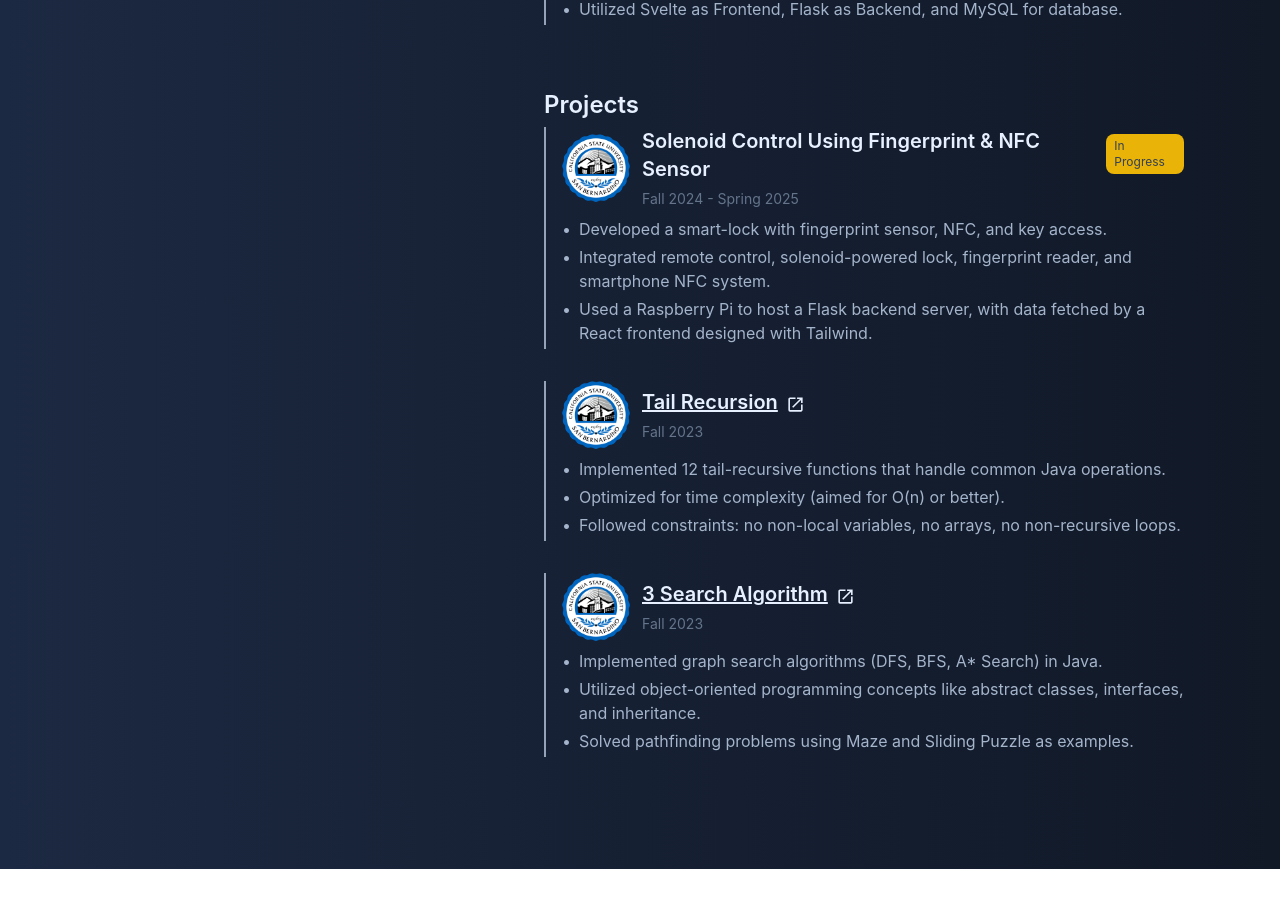
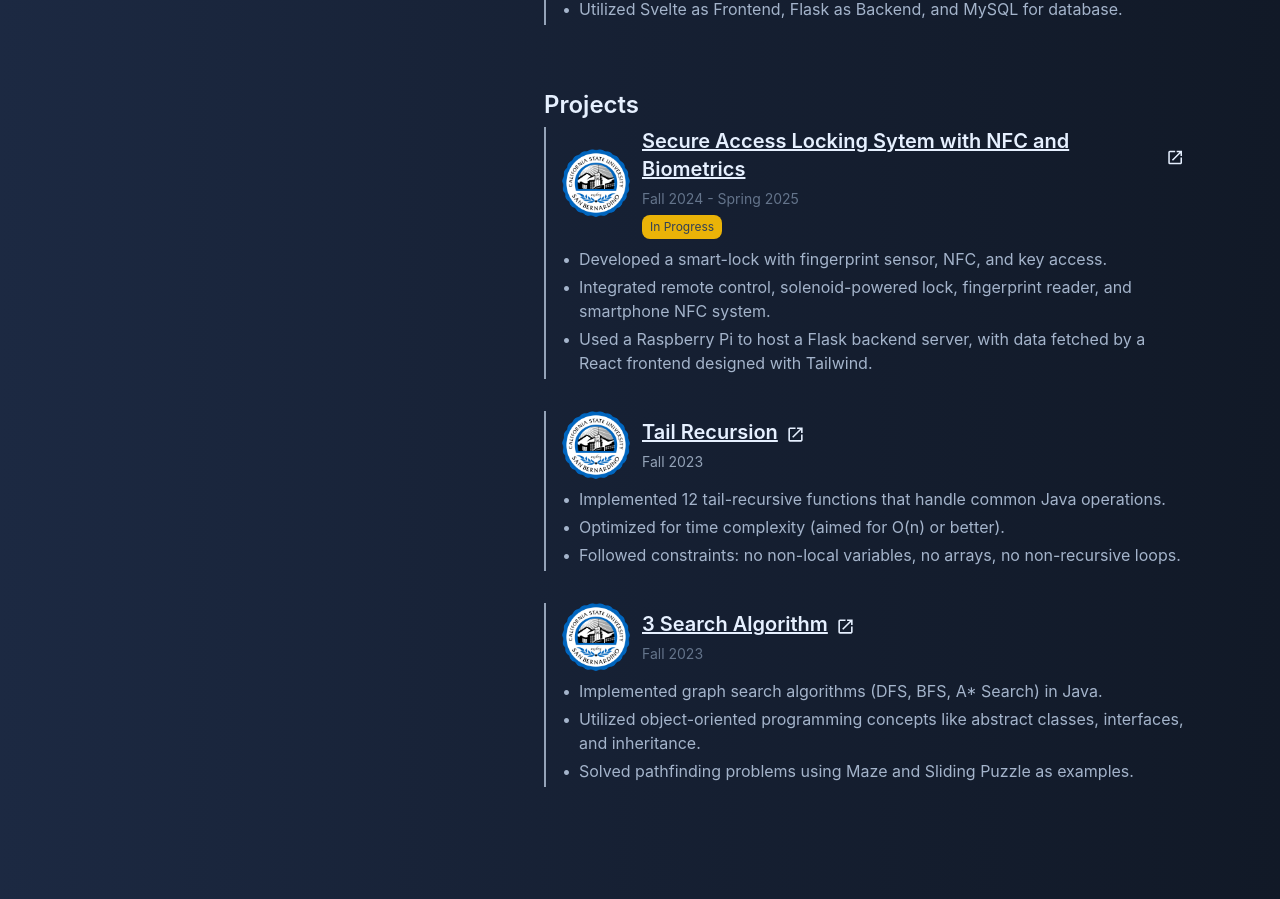
Before and after one commit to shunakiya/portfolio, a React (Vite) app: page / in a window 1280 px wide. Shown: the part 973-1872 px from the top of the page. Before the commit the page ends 1842 px from the top, so only its background shows below. Built offline with nearby package versions, Linux system fonts and the light colour scheme.

Commit message:
updated latest project and added hover color trasnsition

```diff
--- a/src/components/PersonalInfo.tsx
+++ b/src/components/PersonalInfo.tsx
@@ -30,11 +30,7 @@ export default function PersonalInfo({ activeSection }: PersonalInfoProps) {
     <div className="py-2 sm:py-6 md:py-8 lg:py-20 flex flex-col sticky gap-6 top-0 h-fit">
       <div className="flex flex-col">
         <div>
-          <img
-            src={pfp}
-            className="w-36 h-36 rounded-full mb-2"
-            alt="Profile picture"
-          />
+          <img src={pfp} className="w-36 h-36 rounded-full mb-2" />
           <h1 className="text-4xl font-bold">Shunsuke Akiya</h1>
         </div>
 
@@ -91,7 +87,7 @@ export default function PersonalInfo({ activeSection }: PersonalInfoProps) {
           {/* resume */}
           <button
             onClick={openResume}
-            className=" hover:transition hover:ease-in-out duration-100 hover:text-[#e6f0ff]"
+            className="hover:transition hover:ease-in-out duration-100 hover:text-[#e6f0ff]"
             title="Resume"
           >
             <div className="flex flex-row border-2 duration-100 border-slate-400 hover:border-[#e6f0ff] rounded-xl p-2 gap-2">
--- a/src/components/Projects.tsx
+++ b/src/components/Projects.tsx
@@ -17,17 +17,28 @@ export default function Projects() {
               />
               <div className="flex flex-col gap-2">
                 <div className="flex flex-row items-center gap-3">
-                  <h1 className="text-xl font-semibold  text-[#e6f0ff] -mb-0.5">
-                    Solenoid Control Using Fingerprint & NFC Sensor
-                  </h1>
+                  <a
+                    className="flex flex-row items-center group justify-between"
+                    href="https://github.com/shunakiya/salsnb"
+                    target="_blank"
+                  >
+                    <h1 className="text-xl font-semibold text-[#e6f0ff] underline -mb-0.5 group-hover:transition group-hover:ease-in-out duration-[25ms] hover:text-slate-400">
+                      Secure Access Locking Sytem with NFC and Biometrics
+                    </h1>
 
-                  <p className="bg-yellow-500 text-xs text-slate-700 px-2 py-1 rounded-lg items-center w-max">
-                    In Progress
-                  </p>
+                    <MdOpenInNew
+                      className="mt-1.5 ml-2 group-hover:transition group-hover:ease-in-out duration-[25ms] group-hover:text-slate-400"
+                      size={19}
+                    />
+                  </a>
                 </div>
 
                 <p className="text-slate-500 text-sm">
                   Fall 2024 - Spring 2025
+                </p>
+
+                <p className="bg-yellow-500 text-slate-700 text-xs -mt-0.5 py-1 px-2 w-max rounded-lg">
+                  In Progress
                 </p>
               </div>
             </div>
@@ -70,17 +81,20 @@ export default function Projects() {
               />
               <div className="flex flex-col gap-2">
                 <a
-                  className="flex flex-row items-center"
+                  className="flex flex-row items-center group"
                   href="https://github.com/shunakiya/tail-recursion-project"
                   target="_blank"
                 >
-                  <h1 className="text-xl font-semibold underline text-[#e6f0ff] -mb-0.5">
+                  <h1 className="text-xl font-semibold underline text-[#e6f0ff] -mb-0.5 group-hover:transition group-hover:ease-in-out duration-[25ms] hover:text-slate-400">
                     Tail Recursion
                   </h1>
-                  <MdOpenInNew className="mt-1.5 ml-2" size={19} />
+                  <MdOpenInNew
+                    className="mt-1.5 ml-2 group-hover:transition group-hover:ease-in-out duration-[25ms] group-hover:text-slate-400"
+                    size={19}
+                  />
                 </a>
 
-                <p className="text-slate-500 text-sm">Fall 2023</p>
+                <p className="text-slate-400 text-sm">Fall 2023</p>
               </div>
             </div>
 
@@ -117,14 +131,17 @@ export default function Projects() {
               />
               <div className="flex flex-col gap-2">
                 <a
-                  className="flex flex-row items-center"
+                  className="group flex flex-row items-center"
                   href="https://github.com/shunakiya/three-algorithms"
                   target="_blank"
                 >
-                  <h1 className="text-xl font-semibold underline text-[#e6f0ff] -mb-0.5">
+                  <h1 className="text-xl font-semibold underline text-[#e6f0ff] -mb-0.5 group-hover:transition group-hover:ease-in-out duration-[25ms] hover:text-slate-400">
                     3 Search Algorithm
                   </h1>
-                  <MdOpenInNew className="mt-1.5 ml-2" size={19} />
+                  <MdOpenInNew
+                    className="mt-1.5 ml-2 group-hover:ease-in-out duration-[25ms] group-hover:text-slate-400"
+                    size={19}
+                  />
                 </a>
 
                 <p className="text-slate-500 text-sm">Fall 2023</p>
```
